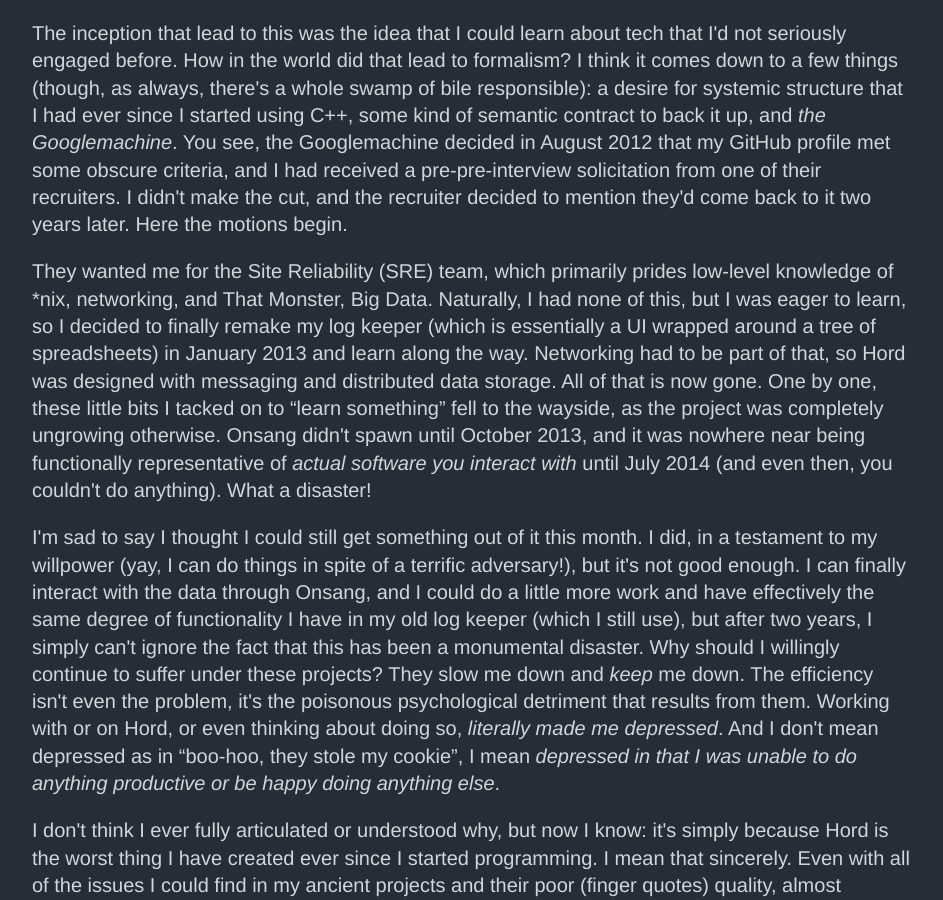
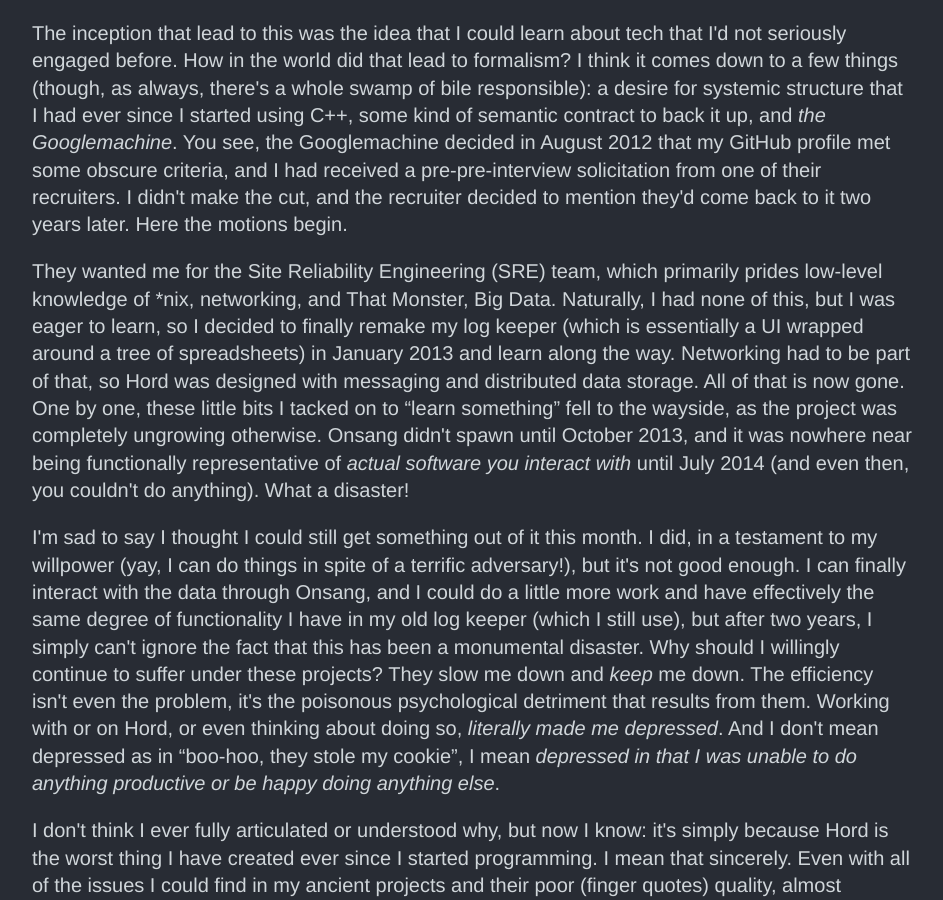
Before and after one commit to Allopoeia/allopoeia.github.com, a Jekyll site: the page built from _posts/self/2015-01-29-my-mistake-of-formalism.html, in a window 1280 px wide and 900 px high, scrolled down 1385 px. Shown: the whole window, without its empty margins (168-1111 px from the left). Built offline with Jekyll 4.4.1, drawn with Linux system fonts in a browser that asks for light colours; comment, search, counter and statistics services are not loaded.

Commit message:
PRs: 1: `self/2015-01-29-my-mistake-of-formalism.html`.
* 1:
	- SRE has an E in it. That E belongs to something.

```diff
--- a/_posts/self/2015-01-29-my-mistake-of-formalism.html
+++ b/_posts/self/2015-01-29-my-mistake-of-formalism.html
@@ -26,7 +26,7 @@
 
 <p>The inception that lead to this was the idea that I could learn about tech that I'd not seriously engaged before. How in the world did that lead to formalism? I think it comes down to a few things (though, as always, there's a whole swamp of bile responsible): a desire for systemic structure that I had ever since I started using C++, some kind of semantic contract to back it up, and <em>the Googlemachine</em>. You see, the Googlemachine decided in August 2012 that my GitHub profile met some obscure criteria, and I had received a pre-pre-interview solicitation from one of their recruiters. I didn't make the cut, and the recruiter decided to mention they'd come back to it two years later. Here the motions begin.</p>
 
-<p>They wanted me for the Site Reliability (SRE) team, which primarily prides low-level knowledge of *nix, networking, and That Monster, Big Data. Naturally, I had none of this, but I was eager to learn, so I decided to finally remake my log keeper (which is essentially a UI wrapped around a tree of spreadsheets) in January 2013 and learn along the way. Networking had to be part of that, so Hord was designed with messaging and distributed data storage. All of that is now gone. One by one, these little bits I tacked on to “learn something” fell to the wayside, as the project was completely ungrowing otherwise. Onsang didn't spawn until October 2013, and it was nowhere near being functionally representative of <em>actual software you interact with</em> until July 2014 (and even then, you couldn't do anything). What a disaster!</p>
+<p>They wanted me for the Site Reliability Engineering (SRE) team, which primarily prides low-level knowledge of *nix, networking, and That Monster, Big Data. Naturally, I had none of this, but I was eager to learn, so I decided to finally remake my log keeper (which is essentially a UI wrapped around a tree of spreadsheets) in January 2013 and learn along the way. Networking had to be part of that, so Hord was designed with messaging and distributed data storage. All of that is now gone. One by one, these little bits I tacked on to “learn something” fell to the wayside, as the project was completely ungrowing otherwise. Onsang didn't spawn until October 2013, and it was nowhere near being functionally representative of <em>actual software you interact with</em> until July 2014 (and even then, you couldn't do anything). What a disaster!</p>
 
 <p>I'm sad to say I thought I could still get something out of it this month. I did, in a testament to my willpower (yay, I can do things in spite of a terrific adversary!), but it's not good enough. I can finally interact with the data through Onsang, and I could do a little more work and have effectively the same degree of functionality I have in my old log keeper (which I still use), but after two years, I simply can't ignore the fact that this has been a monumental disaster. Why should I willingly continue to suffer under these projects? They slow me down and <em>keep</em> me down. The efficiency isn't even the problem, it's the poisonous psychological detriment that results from them. Working with or on Hord, or even thinking about doing so, <em>literally made me depressed</em>. And I don't mean depressed as in “boo-hoo, they stole my cookie”, I mean <em>depressed in that I was unable to do anything productive or be happy doing anything else</em>.</p>
 
```
Also changed, not shown: other parts of _posts/self/2015-01-29-my-mistake-of-formalism.html (+1 -1 lines).
